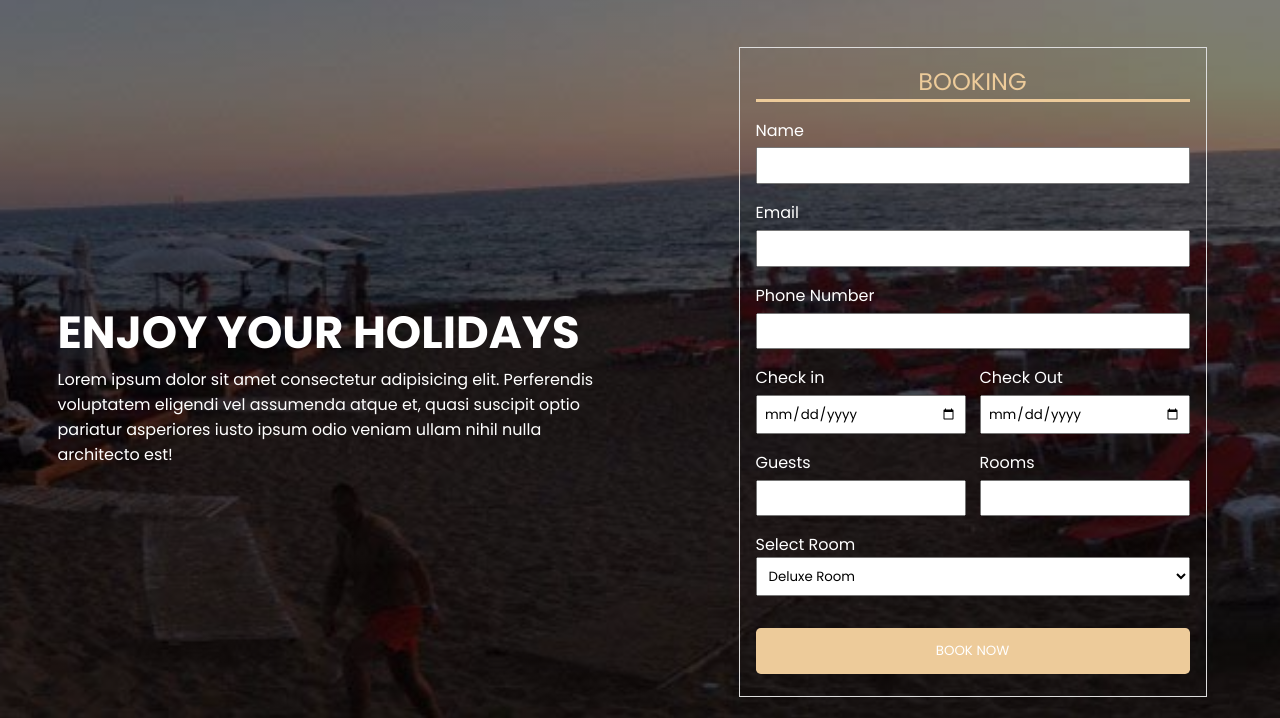
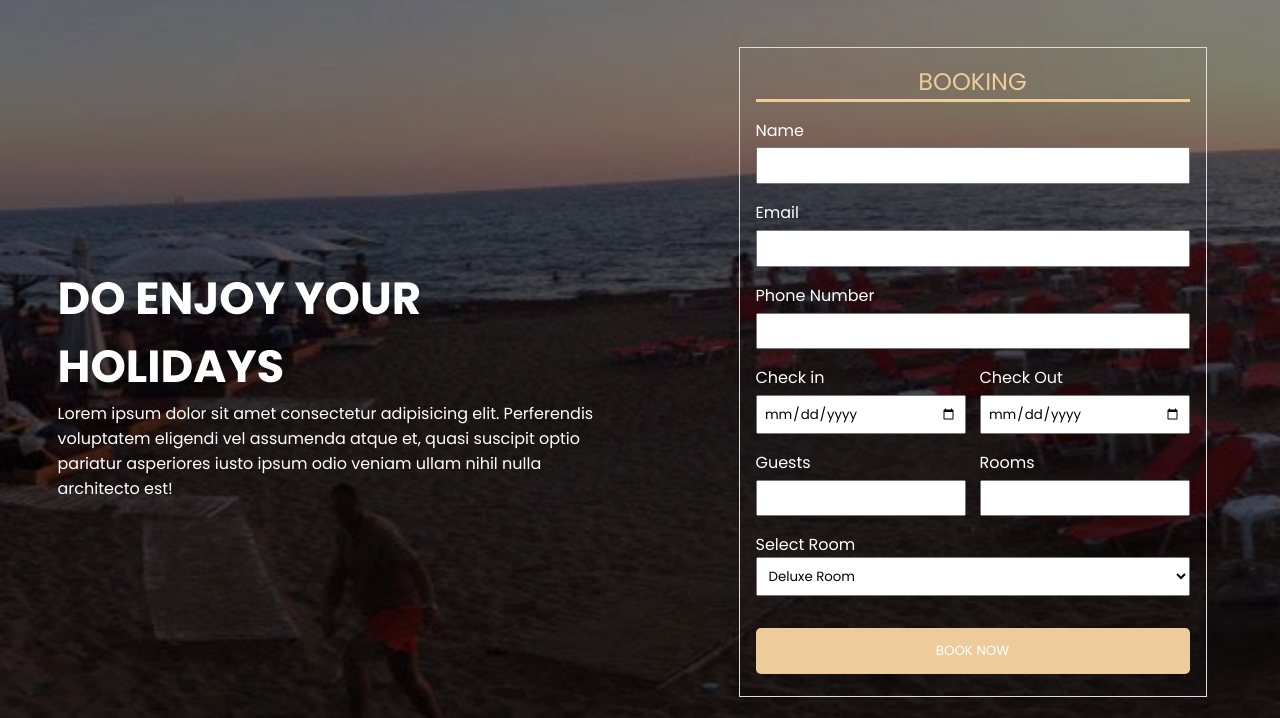
Before and after one commit to Ishita-Isalm45/Mermaid-Resort-Project, a PHP site: page / in a window 1280 px wide. Shown: the part 131-849 px from the top of the page. Run offline with PHP 8.4, Linux system fonts and the light colour scheme; the visitor is signed in with stand-in values (Sample User, id 1).

Commit message:
The changes

```diff
--- a/index.php
+++ b/index.php
@@ -45,7 +45,7 @@ if (!isset($_SESSION['user_id'])) {
     <section class="hero">
         <div class="hero-des">
             <div>
-                <h1 class="hero-heading">ENJOY YOUR HOLIDAYS</h1>
+                <h1 class="hero-heading">DO ENJOY YOUR HOLIDAYS</h1>
                 <p>Lorem ipsum dolor sit amet consectetur adipisicing elit. Perferendis voluptatem eligendi vel assumenda atque et, quasi suscipit optio pariatur asperiores iusto ipsum odio veniam ullam nihil nulla architecto est!</p>
             </div>
         </div>
```
